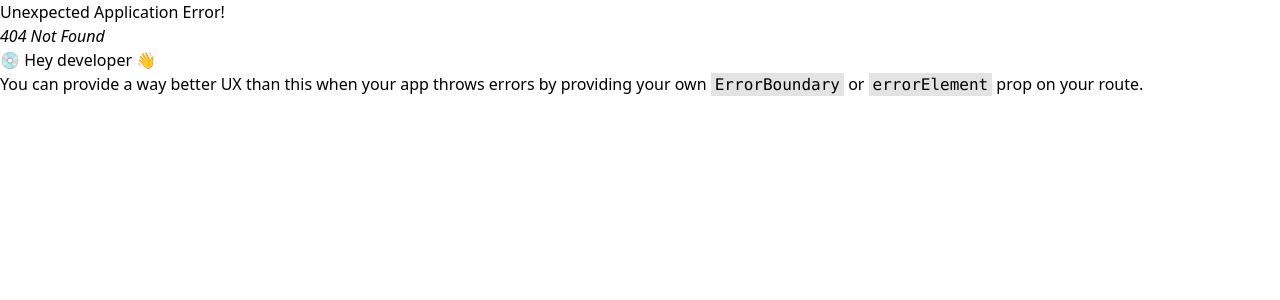
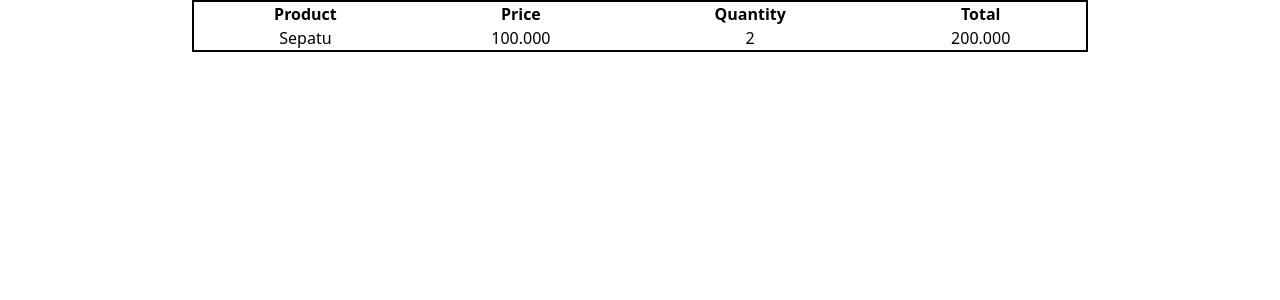
Before and after one commit to Mhbib34/Toko-Online, a React app: page /cart in a window 1280 px wide. Before the commit this address had no page. Shown: the top 300 px of the page. Built offline with nearby package versions, Linux system fonts and the light colour scheme; the HTML template or start-up script is replaced by a standard one.

Commit message:
Menambahkan router ke halaman cart

```diff
--- a/src/components/Fragments/Form.jsx
+++ b/src/components/Fragments/Form.jsx
@@ -1,5 +1,5 @@
 import Input from "../common/Input";
-
+import { Link } from "react-router-dom";
 function Form() {
   function handleInputSearch(e) {
     e.preventDefault();
@@ -18,7 +18,9 @@ function Form() {
         />
       </form>
       <div className="hidden md:flex cursor-pointer">
-        <i className="bx bxs-cart text-white text-2xl w-full h-full"></i>
+        <Link to="/cart">
+          <i className="bx bxs-cart text-white text-2xl w-full h-full"></i>
+        </Link>
       </div>
     </div>
   );
--- a/src/main.jsx
+++ b/src/main.jsx
@@ -5,6 +5,7 @@ import { createBrowserRouter, RouterProvider } from "react-router-dom";
 import MainPages from "./pages/main.jsx";
 import LoginPages from "./pages/loginPages.jsx";
 import RegisterPages from "./pages/registerPages.jsx";
+import CartPages from "./pages/cart.jsx";
 
 const router = createBrowserRouter([
   {
@@ -19,6 +20,10 @@ const router = createBrowserRouter([
     path: "/register",
     element: <RegisterPages />,
   },
+  {
+    path: "/cart",
+    element: <CartPages />,
+  },
 ]);
 
 createRoot(document.getElementById("root")).render(
--- /dev/null
+++ b/src/pages/cart.jsx
@@ -0,0 +1,24 @@
+export default function CartPages() {
+  return (
+    <div className="md:px-48 px-10">
+      <table className="w-full border-2 text-center">
+        <thead className="">
+          <tr>
+            <th>Product</th>
+            <th>Price</th>
+            <th>Quantity</th>
+            <th>Total</th>
+          </tr>
+        </thead>
+        <tbody>
+          <tr>
+            <td>Sepatu</td>
+            <td>100.000</td>
+            <td>2</td>
+            <td>200.000</td>
+          </tr>
+        </tbody>
+      </table>
+    </div>
+  );
+}
```
